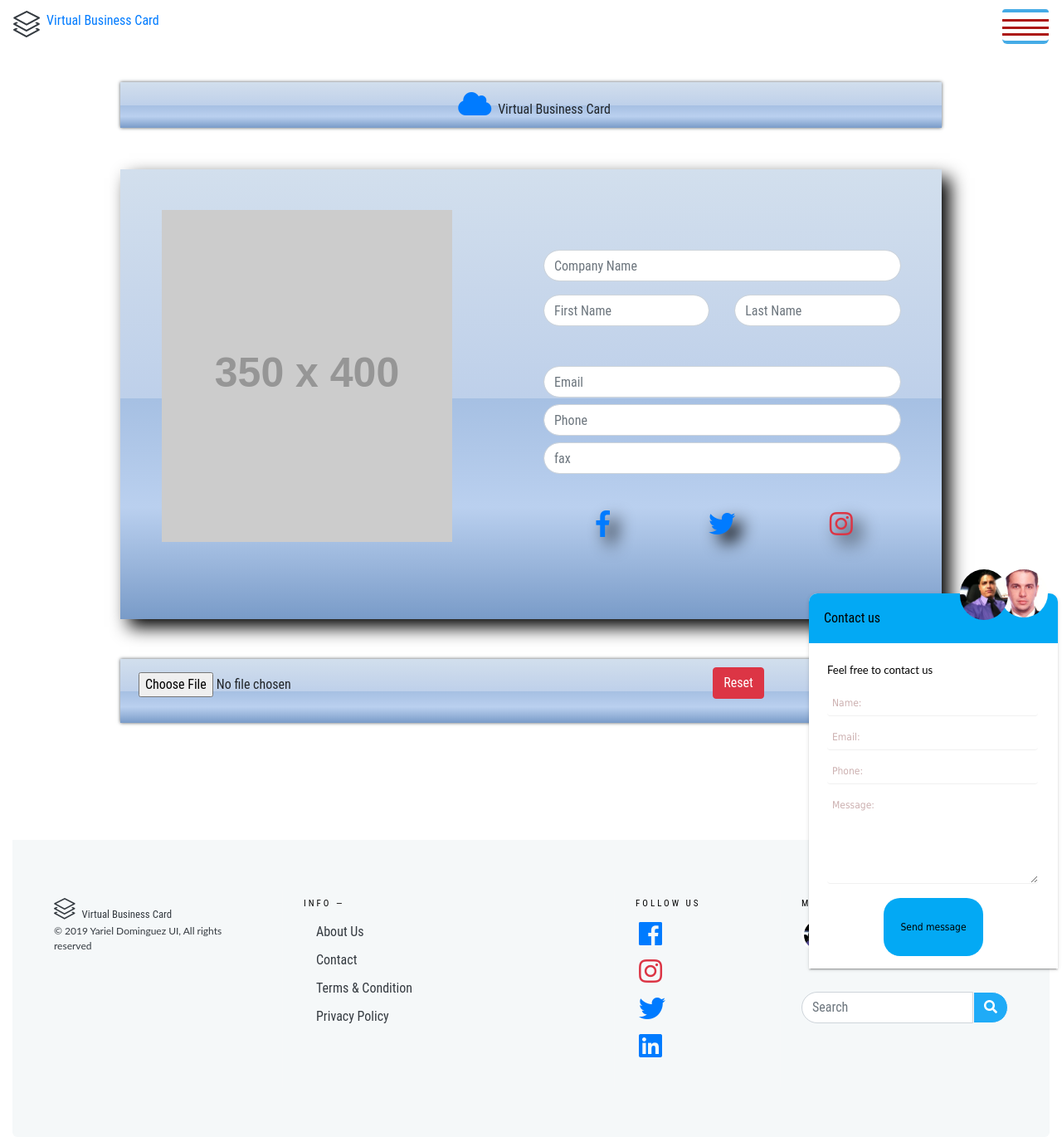
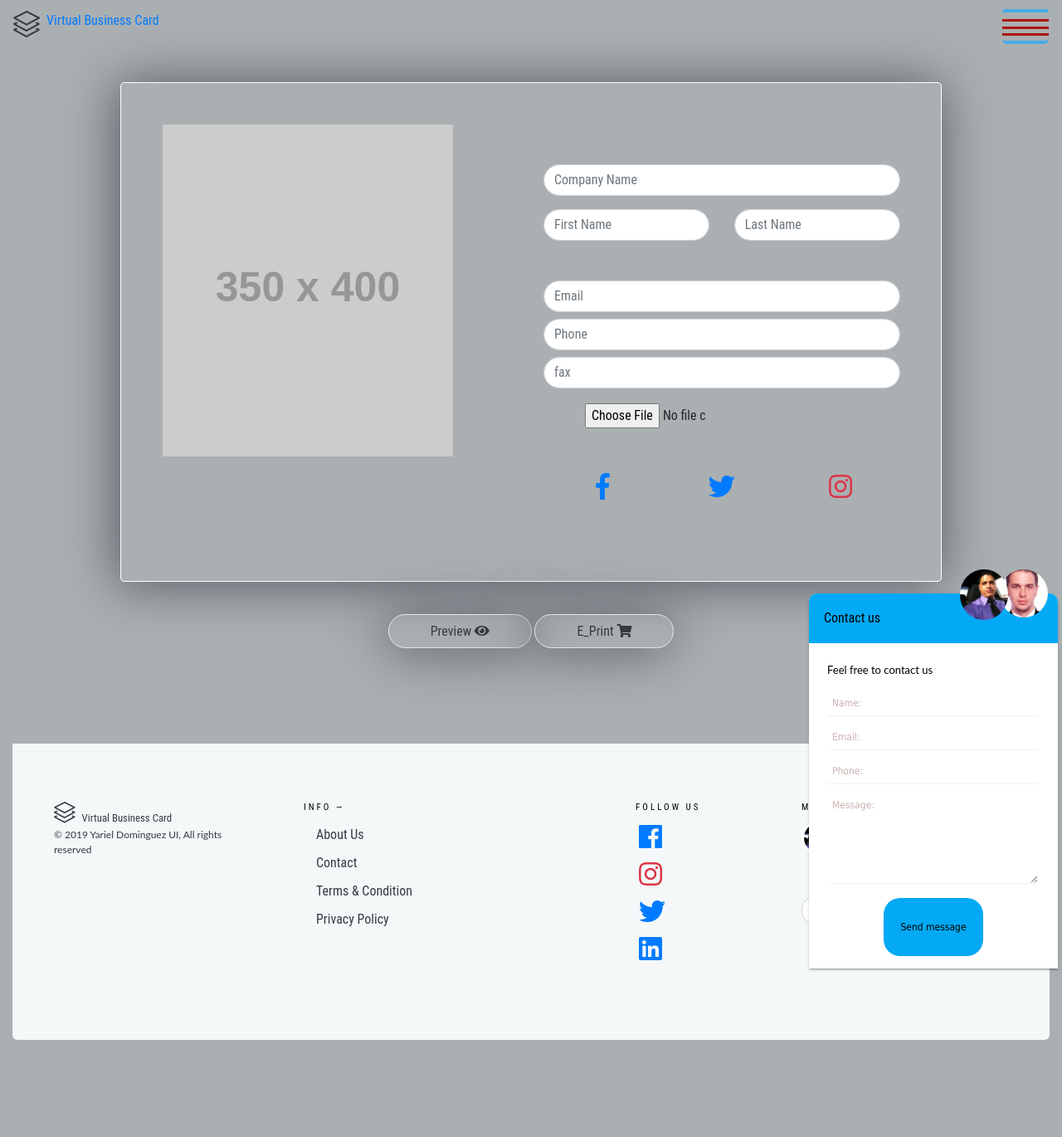
Before and after one commit to yariel1983/virtualbusinesscard, a PHP site: page /services.php in a window 1280 px wide. Shown: the whole page at 83% size. After the commit the page ends 1253 px from the top, so only its background shows below. Run offline with PHP 8.4, Linux system fonts and the light colour scheme; grey boxes labelled with a size stand in for pictures from a placeholder-image service; some libraries are stand-ins or nearby versions.

Commit message:
Working on services.php

```diff
--- a/assets/css/style.css
+++ b/assets/css/style.css
@@ -144,14 +144,9 @@
 .heading{
     padding: 1%;
     text-align: center;
-    box-shadow: 0px 0px 4px 0px #545b62;
+    /*box-shadow: 0px 0px 4px 0px #545b62;*/
     margin-bottom: 50px;
-    /* Permalink - use to edit and share this gradient: http://colorzilla.com/gradient-editor/#d2dfed+0,c8d7eb+26,bed0ea+51,a6c0e3+51,afc7e8+62,bad0ef+75,99b5db+88,799bc8+100;Grey+Blue+Gloss+%231 */
-    background: #d2dfed; /* Old browsers */
-    background: -moz-linear-gradient(top, #d2dfed 0%, #c8d7eb 26%, #bed0ea 51%, #a6c0e3 51%, #afc7e8 62%, #bad0ef 75%, #99b5db 88%, #799bc8 100%); /* FF3.6-15 */
-    background: -webkit-linear-gradient(top, #d2dfed 0%,#c8d7eb 26%,#bed0ea 51%,#a6c0e3 51%,#afc7e8 62%,#bad0ef 75%,#99b5db 88%,#799bc8 100%); /* Chrome10-25,Safari5.1-6 */
-    background: linear-gradient(to bottom, #d2dfed 0%,#c8d7eb 26%,#bed0ea 51%,#a6c0e3 51%,#afc7e8 62%,#bad0ef 75%,#99b5db 88%,#799bc8 100%); /* W3C, IE10+, FF16+, Chrome26+, Opera12+, Safari7+ */
-    filter: progid:DXImageTransform.Microsoft.gradient( startColorstr='#d2dfed', endColorstr='#799bc8',GradientType=0 ); /* IE6-9 */
+
 }
 
 .heading img{
@@ -160,14 +155,11 @@
 
 .bio-info{
     padding: 5%;
-    box-shadow: 10px 10px 20px #000000;
-    text-shadow: 10px 10px 20px #000000;
-    /* Permalink - use to edit and share this gradient: http://colorzilla.com/gradient-editor/#d2dfed+0,c8d7eb+26,bed0ea+51,a6c0e3+51,afc7e8+62,bad0ef+75,99b5db+88,799bc8+100;Grey+Blue+Gloss+%231 */
-    background: #d2dfed; /* Old browsers */
-    background: -moz-linear-gradient(top, #d2dfed 0%, #c8d7eb 26%, #bed0ea 51%, #a6c0e3 51%, #afc7e8 62%, #bad0ef 75%, #99b5db 88%, #799bc8 100%); /* FF3.6-15 */
-    background: -webkit-linear-gradient(top, #d2dfed 0%,#c8d7eb 26%,#bed0ea 51%,#a6c0e3 51%,#afc7e8 62%,#bad0ef 75%,#99b5db 88%,#799bc8 100%); /* Chrome10-25,Safari5.1-6 */
-    background: linear-gradient(to bottom, #d2dfed 0%,#c8d7eb 26%,#bed0ea 51%,#a6c0e3 51%,#afc7e8 62%,#bad0ef 75%,#99b5db 88%,#799bc8 100%); /* W3C, IE10+, FF16+, Chrome26+, Opera12+, Safari7+ */
-    filter: progid:DXImageTransform.Microsoft.gradient( startColorstr='#d2dfed', endColorstr='#799bc8',GradientType=0 ); /* IE6-9 */
+   box-shadow: -3px 2px 62px 2px #545b62;
+    background: none;
+    border: 1px solid #fff !important;
+    border-radius: 5px !important;
+
 }
 
 .name{
@@ -703,3 +695,26 @@
 .rounded-circle{
     border: 3px solid #fff;
 }
+
+
+#savebtn, #resetbtn{
+    border-radius: 50px !important;
+    padding: 10px 50px 10px 50px;
+    border-color: #e1e5e6 !important;
+    border: 1px #e1e5e6 solid;
+    box-shadow: -3px 2px 62px 2px #545b62;
+}
+#choosepic{
+    border-radius: 50px !important;
+    padding: 10px 50px 10px 50px;
+}
+
+ #servdiv {
+        background: #aaafb2 !important;
+    }
+#choosepic{
+    background-color: transparent;
+}
+.form-control-file, .form-control-range {
+    display: block;
+    width: 158%;
--- a/services.php
+++ b/services.php
@@ -1,21 +1,16 @@
 <?php include('_inc/header.php'); ?>
 <!--Page Content-->
-<div class="container-fluid">
-    <div class="container portfolio mb-3">&nbsp;
-        <div class="row">
-            <div class="col-sm-12">
-                <div class="heading">
-                    <span><i class="fas fa-cloud text-primary fa-2x ml-2 mr-2" href="index.php"></i>Virtual Business Card</span>
-                </div>
-            </div>
-        </div>
+<div class="container-fluid" id="servdiv">
+    <div class="container portfolio mb-5">&nbsp;
+
         <div class="bio-info">
             <div class="row">
                 <div class="col-sm-12 col-md-12 col-lg-6 col-xs-12">
                     <div class="row">
                         <div class="col-sm-12 col-md-12 col-lg-6 col-xs-12">
                             <div class="bio-image">
-                                <img src="http://placehold.it/350x400" class="img-responsive" alt="a" />
+                                <img src="http://placehold.it/350x400" class="img-responsive" alt="a" id="servicesimg"/>
+
                             </div>
                         </div>
                     </div>
@@ -42,6 +37,10 @@
                                 <div class="col-sm-12 col-md-12 col-lg-12 col-xs-12 mt-2">
                                     <input type="text" class="form-control" placeholder="fax">
                                 </div>
+                                <div class="col-sm-2 col-md-3 col-lg-4 col-xs-2 mt-2">
+                                    <input type="file" class="form-control-file" id="choosepic">
+                                </div>
+
                             </div>
                         </form>
 
@@ -68,23 +67,30 @@
                 </div>
             </div>
         </div>
-        <!--buttons-->
-        <div class="container heading text-center mt-5">
-            <div class="row">
-                <div class="col-sm-8">
-                    <div class="form-group text-center">
-                        <input type="file" class="form-control-file btn btn-light bg-transparent border-0" id="exampleFormControlFile1">
-                    </div>
-                </div>
-                <div class="col-sm-2">
-                    <a class="btn btn-danger" href="#">Reset</a>
-                </div>
-                <div class="col-sm-2">
-                    <a class="btn btn-primary" href="checkout.php">Save</a>
-                </div>
+        <div class="col-sm-12 col-md-12 col-lg-12 col-xs-12 mt-5">
+            <a class="btn-outline-light text-dark" href="#" id="resetbtn"> Preview <i class="fas fa-eye"></i></a>
+            <a class="btn-outline-light text-dark" href="checkout.php" id="savebtn"> E_Print <i class="fas fa-shopping-cart"></i></a>
+        </div>
+
+    </div>
 
 
-            </div>
-        </div>
-    </div>
+
     <?php include('_inc/footer.php'); ?>
+
+
+
+
+    <!--buttons
+
+                        <input type="file" class="form-control-file" id="choosepic">
+
+                    <button class="btn btn-outline-dark" id="resetbtn"> Preview</button>
+
+
+
+                    <button class="btn btn-outline-dark" id="resetbtn"> Reset</button>
+
+
+
+                    <button class="btn btn-dark btn-outline" herf="payment.php" id="savebtn"> Save</button>-->
```
